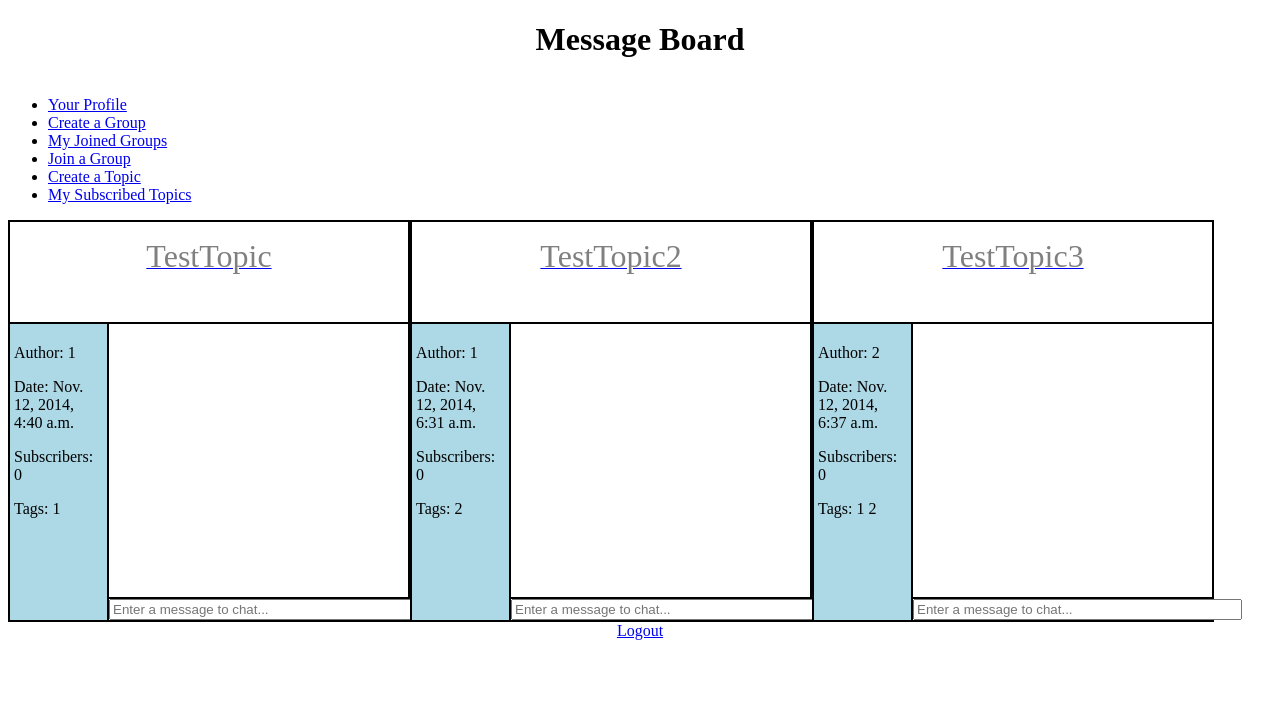
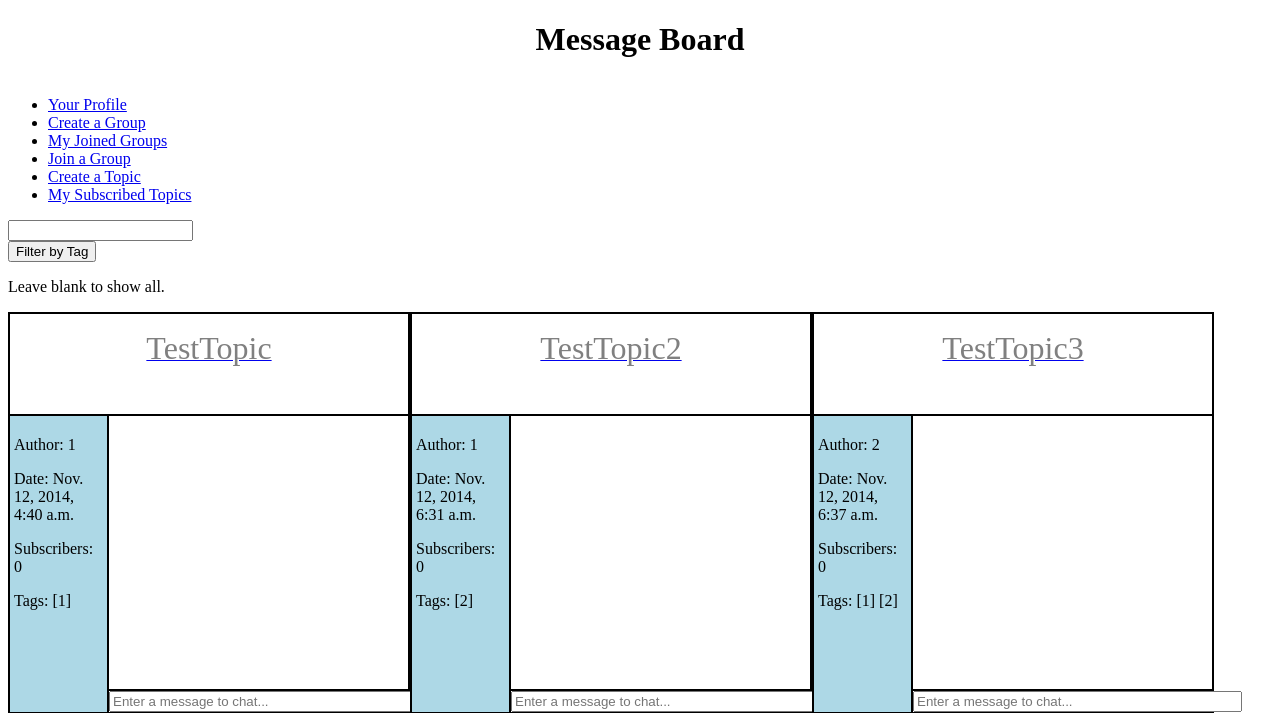
Before and after one commit to csc301-fall2014/Proj-Evening-Team8-repo, a Django app: page /mainsite/messageboard/ in a window 1280 px wide. Shown: the top 713 px of the page. Run offline with Django 3.2, Linux system fonts and the light colour scheme; a user stored in the database is signed in; data comes from the database, SQL or seed files in the repository; both versions use the stored data as it was after the commit; data that the repository does not hold is empty; some libraries are stand-ins or nearby versions.

Commit message:
Inserted tag filtering functionality into table view.

```diff
--- a/messageboard/mainsite/templates/tableview.html
+++ b/messageboard/mainsite/templates/tableview.html
@@ -21,8 +21,15 @@
                 <li><a href="{% url 'mainsite:create_topic' %}">Create a Topic</a></li>
                 <li><a href="{% url 'mainsite:subscribed_topics' %}">My Subscribed Topics</a></li>
             </ul>
+            <form action="" method="POST">
+                {% csrf_token %}
+                <input type="text" name="tag_name">
+                <input type="submit" name="filter_tag" value="Filter by Tag">
+                <p>Leave blank to show all.</p>
+            </form>
         </div>
         <div class="allTopics" align="center">
+
             {% for topic in topics %}
                 <div class="topicBox">
                     <div class="title">
@@ -39,7 +46,7 @@
                         <p>
                             Tags:
                             {% for tag in topic.tags.all %}
-                                {{ tag }}
+                                [{{ tag }}]
                             {% endfor %}
                         </p>
                         <p>
--- a/messageboard/mainsite/views.py
+++ b/messageboard/mainsite/views.py
@@ -21,6 +21,8 @@ from os.path import join as pjoin
 @login_required(login_url='/mainsite/login')
 def tableview(request):
     tag_error = ""  # Displayed error message when creating/deleting tags.
+    topic_list = Topic.objects.all()
+
     if "post" in request.POST:
         message = Message()
         message.creator = request.user
@@ -62,8 +64,15 @@ def tableview(request):
                     tag.delete()
             except Tag.DoesNotExist:
                 pass  # Do nothing is tag doesn't exist
+    elif "filter_tag" in request.POST:
+        tag_name = request.POST['tag_name']
+        if tag_name:
+            try:
+                tag = Tag.objects.get(tag_name=tag_name)
+                topic_list = tag.tagged_topics.all()
+            except Tag.DoesNotExist:
+                topic_list = []
 
-    topic_list = Topic.objects.all()
     message_list = Message.objects.all()
     return render(request, 'tableview.html', {
         'topics': topic_list,
```
Also changed, not shown: messageboard/db.sqlite3.
